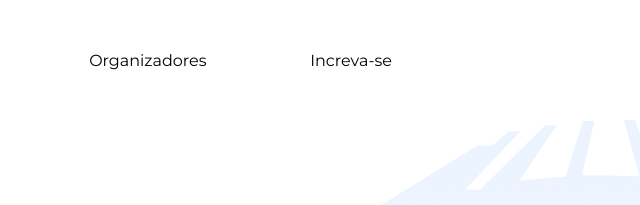
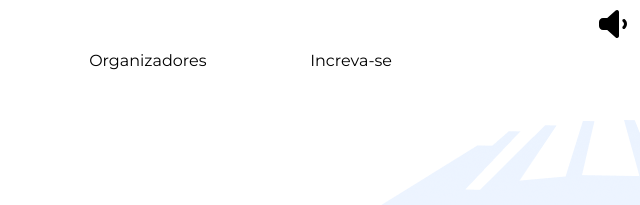
Before and after one commit to PedroLSena/IFBA_site_TA, a plain HTML site: page index.html in a window 1280 px wide. Shown: the top 205 px of the page, 640-1280 px from the left. Drawn offline with Linux system fonts and the light colour scheme; files whose address does not match are found by name.

Commit message:
add acessibilidade

```diff
--- a/style.css
+++ b/style.css
@@ -498,6 +498,15 @@ ul {
     touch-action: manipulation;
 }
 
+/* Acessibilidade */
+
+#accessibility-volume {
+    position: fixed;
+    top: 1%;
+    right: 1%;
+    cursor: pointer;
+}
+
 @media screen and (max-width: 600px) {
     .img-fsa{
         position: relative;
```
